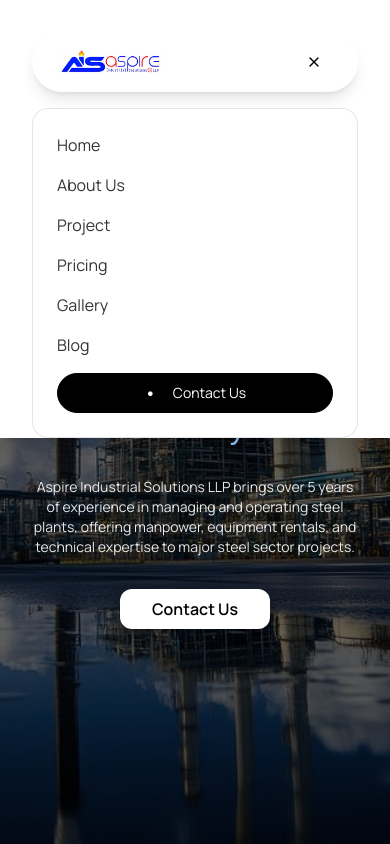
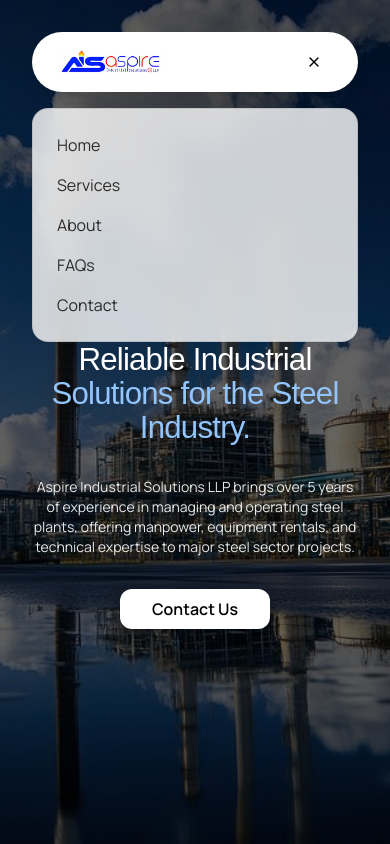
Before and after one commit to lemonnikki/aspi, a React (Vite) app: page / in a window 390 px wide. Both pictures are taken after a click on the button 314 px from the left and 62 px from the top of the page. Shown: the top 844 px of the page. Built offline with nearby package versions, Linux system fonts and the light colour scheme.

Commit message:
Fix mobile navigation: remove white ribbon, update nav items to match desktop

```diff
--- a/src/pages/Index.tsx
+++ b/src/pages/Index.tsx
@@ -18,13 +18,15 @@ const Index = () => {
       {/* Hero Section */}
       <div className="min-h-screen relative overflow-hidden bg-white">
         {/* Navigation */}
-        <nav className="fixed top-0 left-0 right-0 z-50 px-8 bg-white shadow-lg">
+        <nav className="fixed top-0 left-0 right-0 z-50 px-8">
           <div className="max-w-7xl mx-auto px-8 py-4 flex items-center justify-between">
+            {/* Desktop Navigation */}
+            <div className="hidden md:flex bg-white rounded-full px-8 py-4 items-center justify-between shadow-lg w-full">
               {/* Logo */}
-            <img src="/logo.png" alt="Steelworks Logo" className="hidden md:block h-8 w-auto ml-0" />
+              <img src="/logo.png" alt="Steelworks Logo" className="h-8 w-auto ml-0" />
 
               {/* Navigation Links */}
-            <div className="hidden md:flex gap-8 text-gray-700 text-base">
+              <div className="flex gap-8 text-gray-700 text-base">
                 <a href="#" className="hover:text-blue-600 transition-colors">Home</a>
                 <a href="#services" className="hover:text-blue-600 transition-colors">Services</a>
 
@@ -49,6 +51,7 @@ const Index = () => {
                 </div>
               </div>
             </div>
+          </div>
           {/* Mobile Nav */}
           <div className="md:hidden">
             <div className="bg-white rounded-full px-6 py-3 flex items-center justify-between shadow-lg">
@@ -67,14 +70,10 @@ const Index = () => {
             <div className="md:hidden mt-4 bg-white/80 backdrop-blur-md rounded-2xl p-6 border border-black/10">
               <div className="flex flex-col space-y-4 text-black/80">
                 <a href="#" className="hover:text-black transition-colors">Home</a>
-                <a href="#about" className="hover:text-black transition-colors">About Us</a>
-                <a href="#projects" className="hover:text-black transition-colors">Project</a>
-                <a href="#" className="hover:text-black transition-colors">Pricing</a>
-                <a href="#" className="hover:text-black transition-colors">Gallery</a>
-                <a href="#blogs" className="hover:text-black transition-colors">Blog</a>
-                <Button className="bg-black border border-black border-[0.5px] text-white rounded-full mt-4 font-normal hover:bg-black hover:text-white hover:border-black">
-                  <span className="mr-2 text-white text-xl align-middle">•</span>Contact Us
-                </Button>
+                <a href="#services" className="hover:text-black transition-colors">Services</a>
+                <a href="#about" className="hover:text-black transition-colors">About</a>
+                <a href="#faqs" className="hover:text-black transition-colors">FAQs</a>
+                <a href="#contact" className="hover:text-black transition-colors">Contact</a>
               </div>
             </div>
           )}
```
Lines whose indentation alone changed are shown as unchanged.
